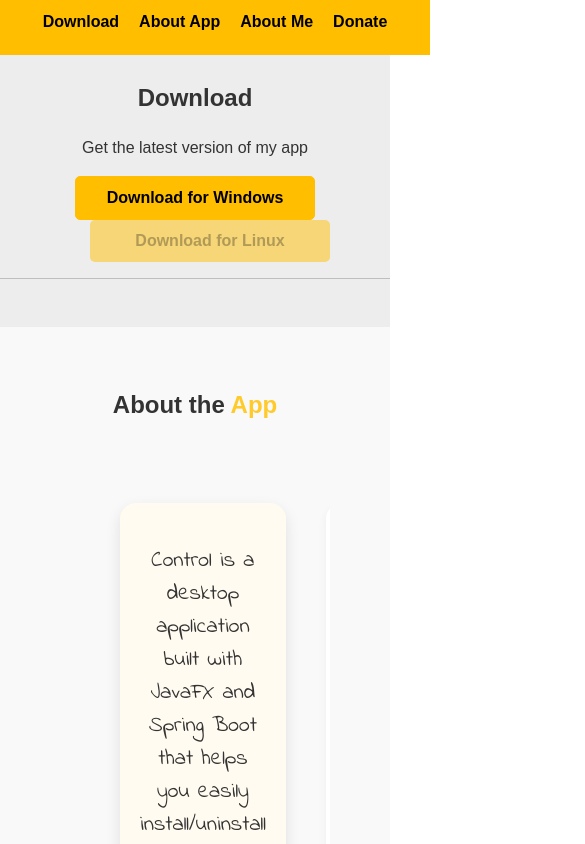
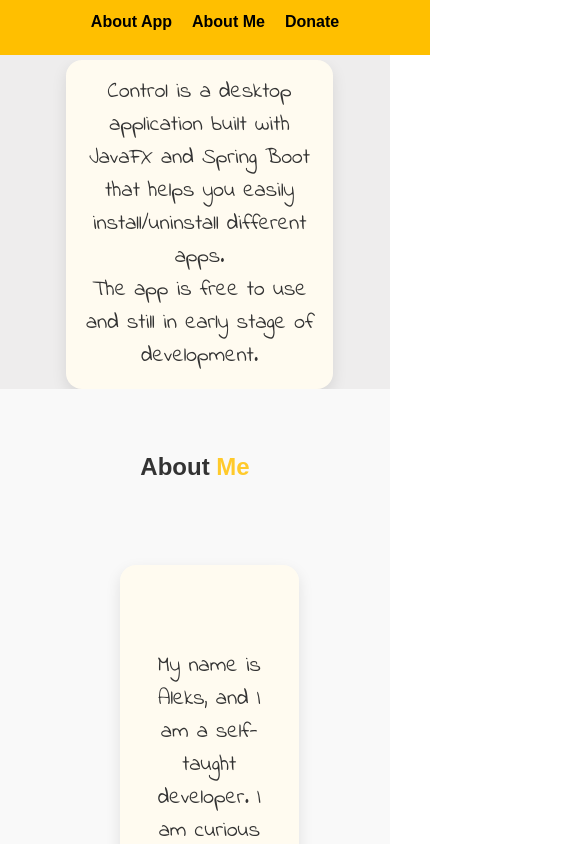
Before and after one commit to growni/control-app-react, a React (Vite) app in the folder control-react-app/: page / in a window 390 px wide. Shown: the top 844 px of the page, 585 px wide, since content can reach past the window. Built offline with nearby package versions, Linux system fonts and the light colour scheme.

Commit message:
Updated Gallery and Added 600px breakpoint

```diff
--- a/control-react-app/src/App.jsx
+++ b/control-react-app/src/App.jsx
@@ -4,18 +4,20 @@
 import Download from '../src/components/Download';
 import AboutMe from '../src/components/AboutMe';
 import AboutApp from '../src/components/AboutApp';
-import Donate from '../src/components/Donate';
+import DonateDesktop from './components/DonateDesktop';
 import './App.css';
 import ResetPassword from '../src/components/ResetPassword';
 import AboutMeCarousel from './components/AboutMeCarousel';
 import AboutAppCarousel from './components/AboutAppCarousel';
+import DonateMobile from './components/DonateMobile';
+import AboutAppNew from './components/AboutAppNew';
 
 function HomePage() {
   return (
     <div className="app-container">
       <header>
         <nav>
-          <ScrollLink to="download" smooth={true} duration={500}>Download</ScrollLink>
+          <ScrollLink className='hideAfter600' to="download" smooth={true} duration={500}>Download</ScrollLink>
           <ScrollLink to="aboutApp" smooth={true} duration={800}>About App</ScrollLink>
           <ScrollLink to="aboutMe" smooth={true} duration={1000}>About Me</ScrollLink>
           <ScrollLink to="donate" smooth={true} duration={1500}>Donate</ScrollLink>
@@ -24,9 +26,12 @@
 
       <main>
         <Element name="download"><Download /></Element>
-        <Element name="aboutApp"><AboutAppCarousel /></Element>
+        {/* <Element name="aboutApp"><AboutAppCarousel /></Element> */}
+        <Element name="aboutApp"><AboutAppNew /></Element>
         <Element name="aboutMe"><AboutMeCarousel /></Element>
-        <Element name="donate"><Donate /></Element>
+        <Element name="donate"><DonateDesktop /></Element>
+        <Element name="donate"><DonateMobile /></Element>
+
       </main>
 
       <footer>
--- /dev/null
+++ b/control-react-app/src/components/AboutAppNew.jsx
@@ -0,0 +1,62 @@
+import React from "react";
+import app_image_main from '../assets/control_main_img.png';
+import UiSlider from "./UI/gallery";
+
+export default function AboutAppNew({images}){
+
+
+
+
+
+    const settings = {
+        dots: false,
+        infinite: true,
+        speed: 800,
+        slidesToShow: 3,
+        slidesToScroll: 3,
+        responsive: [
+            {
+              breakpoint: 1000,
+              settings: {
+                dots: false,
+                infinite: true,
+                speed: 500,
+                slidesToShow: 2,
+                slidesToScroll: 2,
+                // arrows: false
+              }
+            },
+            {
+                breakpoint: 800,
+                settings: {
+                  dots: false,
+                  infinite: true,
+                  speed: 500,
+                  slidesToShow: 1,
+                  slidesToScroll: 1,
+                  arrows: false
+                }
+            }
+        ]
+    };
+
+
+    return (
+        <div className="salon-details-gallery">
+            <UiSlider settings={settings}>
+                <div className="gallery-item">
+                    <p className="about-app-p">Control is a desktop application built with JavaFX and Spring Boot that helps you easily install/uninstall different apps. <br></br>The app is free to use and still in early stage of development.</p>
+                </div>
+                <div className="gallery-item-img">
+                    <img className="about-app-img" src={app_image_main} alt="Avatar" />
+                </div>
+                <div className="gallery-item">
+                    <p className="about-app-p">The next slides are a brief overview. For more details and full documentation visit my <a href="https://github.com/growni/control-app-JavaFX" target='_blank'>github</a> page.</p>
+                </div>
+
+                {/* Login / Register */}
+
+            </UiSlider>
+        </div>
+    )
+}
--- a/control-react-app/src/components/Donate.jsx
+++ b/control-react-app/src/components/DonateDesktop.jsx
@@ -1,8 +1,8 @@
 import QR_paypal from '../assets/QR_paypal.png';
 import QR_revolut from '../assets/QR_revolut.png';
 
-const Donate = () => (
-  <section id="donate" className="section">
+const DonateDesktop = () => (
+  <section id="donate" className="section hideAfter600">
     <h2> <span style={{ color: '#ffca2b' }}>Support</span> My Work</h2>
     <p>If you like what I'm building and want to support future development, feel free to donate</p>
     <div style={{ display: 'flex', gap: '40px', justifyContent: 'center', marginTop: '20px' }}>
@@ -18,4 +18,4 @@
   </section>
 );
 
-export default Donate;
+export default DonateDesktop;
--- /dev/null
+++ b/control-react-app/src/components/DonateMobile.jsx
@@ -0,0 +1,7 @@
+export default function DonateMobile(){
+    return (
+        <section className="donateMobile showBelow600">
+            <h1>Work</h1>
+        </section>
+    )
+}
--- a/control-react-app/src/components/Download.jsx
+++ b/control-react-app/src/components/Download.jsx
@@ -1,5 +1,5 @@
 const Download = () => (
-    <section id="download" className="section">
+    <section id="download" className="section hideAfter600">
       <h2>Download</h2>
       <p>Get the latest version of my app</p>
       <a href="https://github.com/growni/control-app-JavaFX/releases/latest/download/ControlApp.zip" download>
--- /dev/null
+++ b/control-react-app/src/components/UI/gallery.jsx
@@ -0,0 +1,13 @@
+import Slider from "react-slick";
+
+
+
+export default function UiSlider({children, settings}) {
+    return (
+        <div className="slider-container" style={{width:"90%", margin: '0 auto'}}>
+            <Slider {...settings}>
+                {children}
+            </Slider>
+        </div>
+    )
+}
--- a/control-react-app/src/styles/About.css
+++ b/control-react-app/src/styles/About.css
@@ -28,6 +28,7 @@
   max-width: 400px;
   max-height: 300px;
 }
+
 
 .about-app-slide,
 .about-me-slide {
@@ -115,3 +116,100 @@
 .arrow-right {
   right: -70px;
 }
+
+
+
+/* Hide Elements */
+
+
+@media screen and (max-width: 600px) {
+  .hideAfter600 {
+    display: none;
+  }
+
+  .showBelow600{
+    display: block;
+  }
+}
+
+
+
+/* Gallery Css */
+
+.salon-details-gallery {
+  max-height: 42rem;
+  width: 100%;
+}
+
+.slider-container {
+  width: 90% !important;
+
+}
+
+.slider-container .slick-track{
+  display: flex;
+  flex-direction: row;
+  /* gap: 2rem; */
+  align-items: center;
+  gap: 1rem;
+  /* align-items: stretch; */
+  /* justify-content: space-between; */
+}
+
+
+.salon-details-img-container:hover {
+    cursor: grab;
+}
+
+
+.gallery-item {
+  border-radius: 16px;
+  box-shadow: 0 4px 10px rgba(0, 0, 0, 0.08);
+  transition: transform 0.3s ease;
+  min-height: 18rem;
+  display: flex !important;
+  flex-direction: column;
+  align-items: center;
+  background-color: hsl(46, 100%, 97%); /* Light tinted background */
+  box-shadow: 0 6px 15px rgba(0, 0, 0, 0.1);
+  width: 80% !important;
+  margin: 0 auto;
+  justify-content: center;
+}
+
+
+.gallery-item-img{
+  background-color: #ffffff;
+  width: 100% !important;
+  display: flex;
+  justify-content: center;
+  align-items: center;
+  border-radius: 16px;
+  overflow: hidden;
+  /* padding: 1rem; */
+}
+
+.gallery-item-img img{
+  width: 100%;
+  /* padding: 1rem; */
+}
+
+
+
+
+.gallery-item:hover {
+  transform: translateY(-5px);
+}
+
+
+.about-app-p,
+.about-me-p {
+  max-width: 300px;
+  text-align: center;
+  line-height: 1.5;
+  font-family: 'Indie Flower';
+  font-size: 22px;
+  margin: 0 auto;
+  padding: 1rem;
+
+}
```
Also changed, not shown: control-react-app/src/components/AboutApp.jsx (indentation only), control-react-app/src/components/test.txt (deleted).
